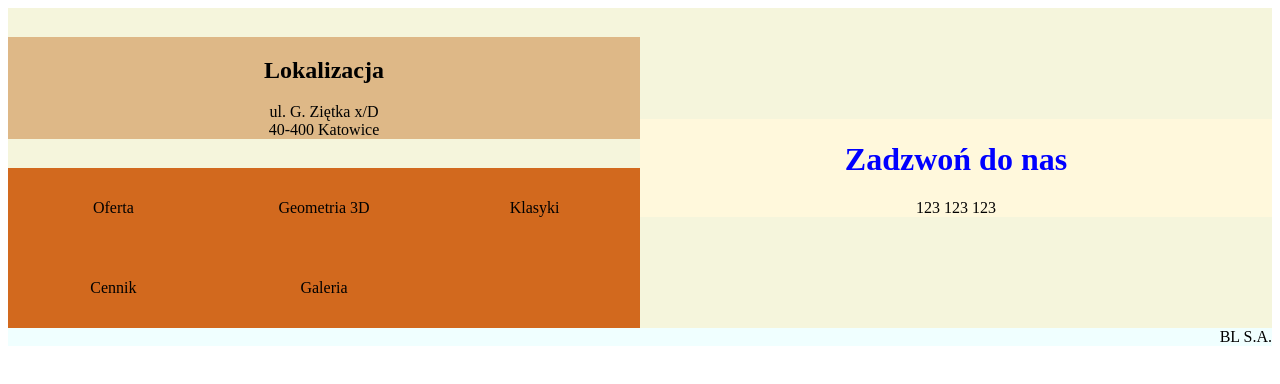
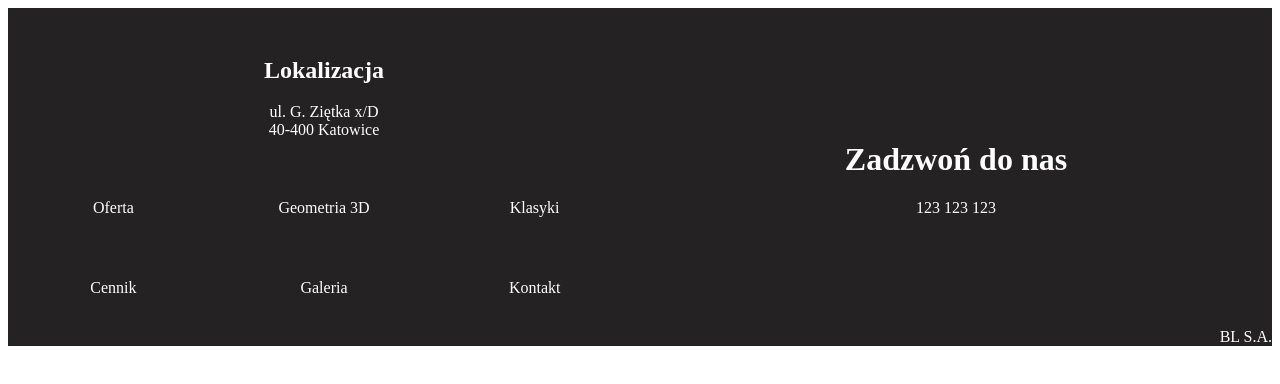
Before and after one commit to jes1on/ARG-serwis, a React (Create React App) app: page / in a window 1280 px wide. Shown: the top 384 px of the page. Built offline with nearby package versions, Linux system fonts and the light colour scheme.

Commit message:
Footer scaffolding 2

```diff
--- a/src/components/Footer.css
+++ b/src/components/Footer.css
@@ -1,21 +1,21 @@
 .footer {
     width: 100%;
     height: 100%;
-    background-color: aqua;
-
+    bottom: 0;
+    font-size: 1rem;
+    background-color: #242222;
+    color: white;
 }
 
 .footer-container {
     display: grid;
     grid-template-columns: repeat(2, 1fr);
     grid-template-rows: repeat(2, 10rem);
-    background-color: beige;
 }
 
 .footer-loc {
     grid-column: 1;
     grid-row: 1;
-    background-color: burlywood;
     text-align: center;
     align-self: center;
 }
@@ -30,59 +30,30 @@
     display: grid;
     grid-template-columns: repeat(3, 2fr);
     grid-auto-rows: 2;
-    background-color:chocolate;
+}
+
+.footer-link {
+    margin: 0.1rem;
+    color: white;
+}
+
+.footer-link:hover {
+    color: darkgray;
 }
 
 .footer-call-container {
     grid-column: 2;
     grid-row: 1/3;
-    background-color: cornsilk;
     text-align: center;
     align-self: center;
 }
 
 .footer-call-container h1 {
-    color: blue;
-}
-
-.oferta-f {
-    text-decoration: none;
-    color: black;
-    display: flex;
-    justify-content: center;
-    align-items: center;
 
 }
 
-.geometria-f {
+.footer-link {
     text-decoration: none;
-    color: black;
-    display: flex;
-    justify-content: center;
-    align-items: center;
-
-}
-
-.klasyki-f {
-    text-decoration: none;
-    color: black;
-    display: flex;
-    justify-content: center;
-    align-items: center;
-}
-
-.cennik-f {
-    text-decoration: none;
-    color: black;
-    display: flex;
-    justify-content: center;
-    align-items: center;
-
-}
-
-.galeria-f {
-    text-decoration: none;
-    color: black;
     display: flex;
     justify-content: center;
     align-items: center;
@@ -90,6 +61,5 @@
 }
 
 .sign {
-    background-color: azure;
     text-align: right;
 }
--- a/src/components/Footer.js
+++ b/src/components/Footer.js
@@ -7,30 +7,31 @@
     <>
         <footer className='footer'>
             <div className='footer-container'>
-
                 <div className='footer-loc'>
                     <h2>Lokalizacja</h2>
                         ul. G. Ziętka x/D<br></br>
                         40-400 Katowice
                 </div>
                 <div className='footer-menu'>
-                        <Link to="/" className='oferta-f'>
+                    <Link to="/" className='footer-link'>
                         Oferta
                     </Link>
-                        <Link to="/" className='geometria-f'>
+                    <Link to="/" className='footer-link'>
                         Geometria 3D
                     </Link>
-                        <Link to="/" className='klasyki-f'>
+                    <Link to="/" className='footer-link'>
                         Klasyki
                     </Link>
-                        <Link to="/" className='cennik-f'>
+                    <Link to="/" className='footer-link'>
                         Cennik
                     </Link>
-                        <Link to="/" className='galeria-f'>
+                    <Link to="/" className='footer-link'>
                         Galeria
                     </Link>
+                    <Link to="/" className='footer-link'>
+                        Kontakt
+                    </Link>
                 </div>
-
                 <div className='footer-call-container'>
                         <h1>Zadzwoń do nas</h1>
 
@@ -40,7 +41,6 @@
             <div className='sign'>
                 BL S.A.
             </div>
-
         </footer>
     </>
   );
```
Lines whose indentation alone changed are shown as unchanged.
